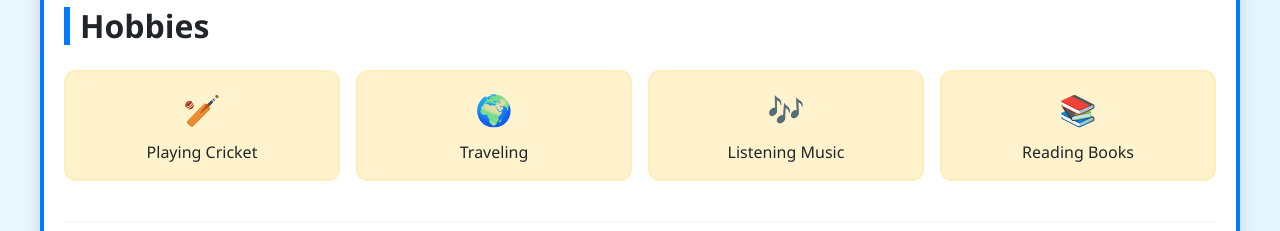
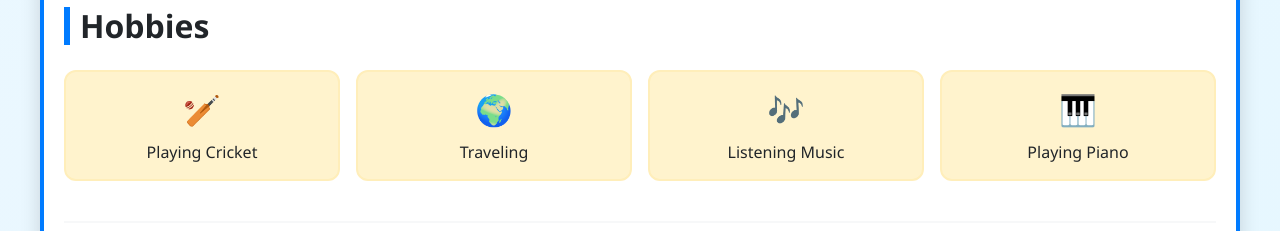
Before and after one commit to Vishaljogale/vishal-Portfolio, a plain HTML site: page index.html in a window 1280 px wide. Shown: the part 2153-2384 px from the top of the page. Drawn offline with nearby package versions, Linux system fonts and the light colour scheme.

Commit message:
Update index.html

```diff
--- a/index.html
+++ b/index.html
@@ -231,7 +231,7 @@
         <div class="col-md-3"><div class="hobby-card"><div class="hobby-icon">🏏</div>Playing Cricket</div></div>
         <div class="col-md-3"><div class="hobby-card"><div class="hobby-icon">🌍</div>Traveling</div></div>
         <div class="col-md-3"><div class="hobby-card"><div class="hobby-icon">🎶</div>Listening Music</div></div>
-        <div class="col-md-3"><div class="hobby-card"><div class="hobby-icon">📚</div>Reading Books</div></div>
+        <div class="col-md-3"><div class="hobby-card"><div class="hobby-icon">🎹</div>Playing Piano</div></div>
       </div>
     </section>
     <hr>
```
